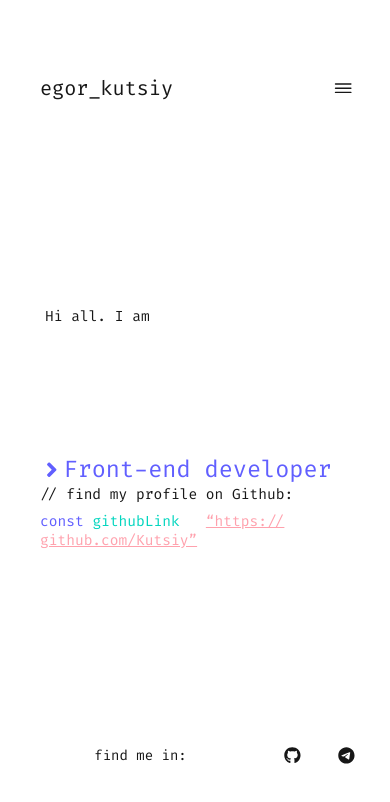
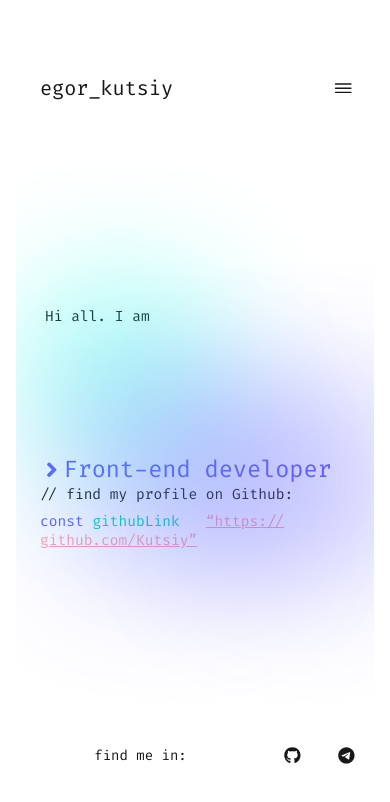
Before and after one commit to Kutsiy/NxWedApp, a Next.js app: page / in a window 390 px wide. Shown: the top 802 px of the page. Built offline with nearby package versions, Linux system fonts and the light colour scheme.

Commit message:
feat: added glow to title in main page

```diff
--- a/src/app/page.module.scss
+++ b/src/app/page.module.scss
@@ -22,6 +22,59 @@
   &__title {
     display: flex;
     flex-direction: column;
+
+    &_glow_1 {
+      display: none;
+      position: absolute;
+      width: 200px;
+      height: 200px;
+      border-radius: 50px;
+      left: 5px;
+      top: 210px;
+      background-color: rgba(0, 255, 229);
+      filter: blur(60px);
+      opacity: 0.3;
+      z-index: 1;
+    }
+    &_glow_2 {
+      display: none;
+      position: absolute;
+      width: 200px;
+      height: 200px;
+      border-radius: 25px;
+      right: 100px;
+      bottom: 200px;
+      filter: blur(60px);
+      background-color: rgba(97, 95, 255, 1);
+      opacity: 0.3;
+      z-index: 1;
+    }
+
+    &_glow_3 {
+      display: none;
+      position: absolute;
+      width: 200px;
+      height: 200px;
+      border-radius: 25px;
+      right: -30px;
+      bottom: 200px;
+      filter: blur(60px);
+      background-color: rgba(97, 95, 255, 1);
+      opacity: 0.3;
+      z-index: 1;
+    }
+
+    @media (max-width: 750px) {
+      &_glow_1 {
+        display: block;
+      }
+      &_glow_2 {
+        display: block;
+      }
+      &_glow_3 {
+        display: block;
+      }
+    }
   }
 
   &__greetings {
--- a/src/app/page.tsx
+++ b/src/app/page.tsx
@@ -16,6 +16,10 @@ const HelloPage: NextPage = ({}) => {
               <FaAngleRight />
               Front-end developer
             </div>
+
+            <div className={styles.hello__title_glow_1}></div>
+            <div className={styles.hello__title_glow_2}></div>
+            <div className={styles.hello__title_glow_3}></div>
           </div>
 
           <div className={styles.hello__github}>
```
